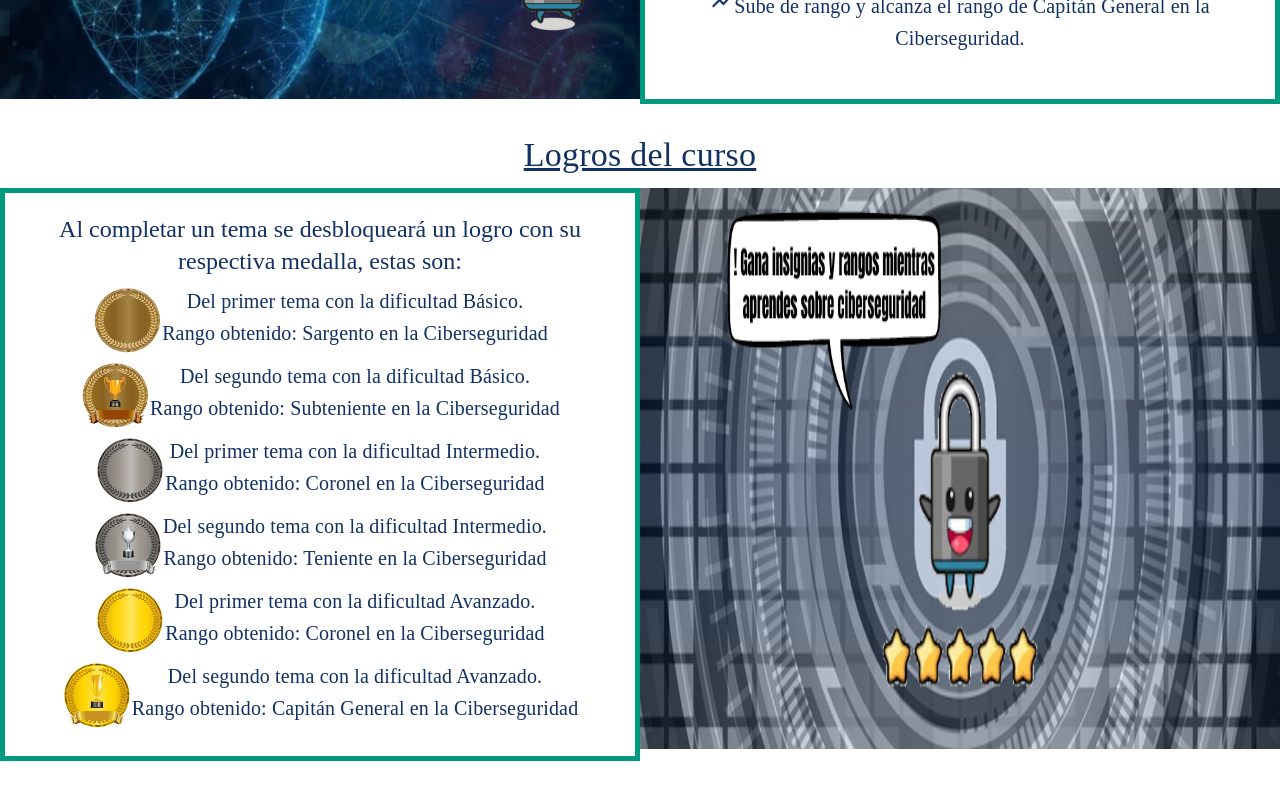
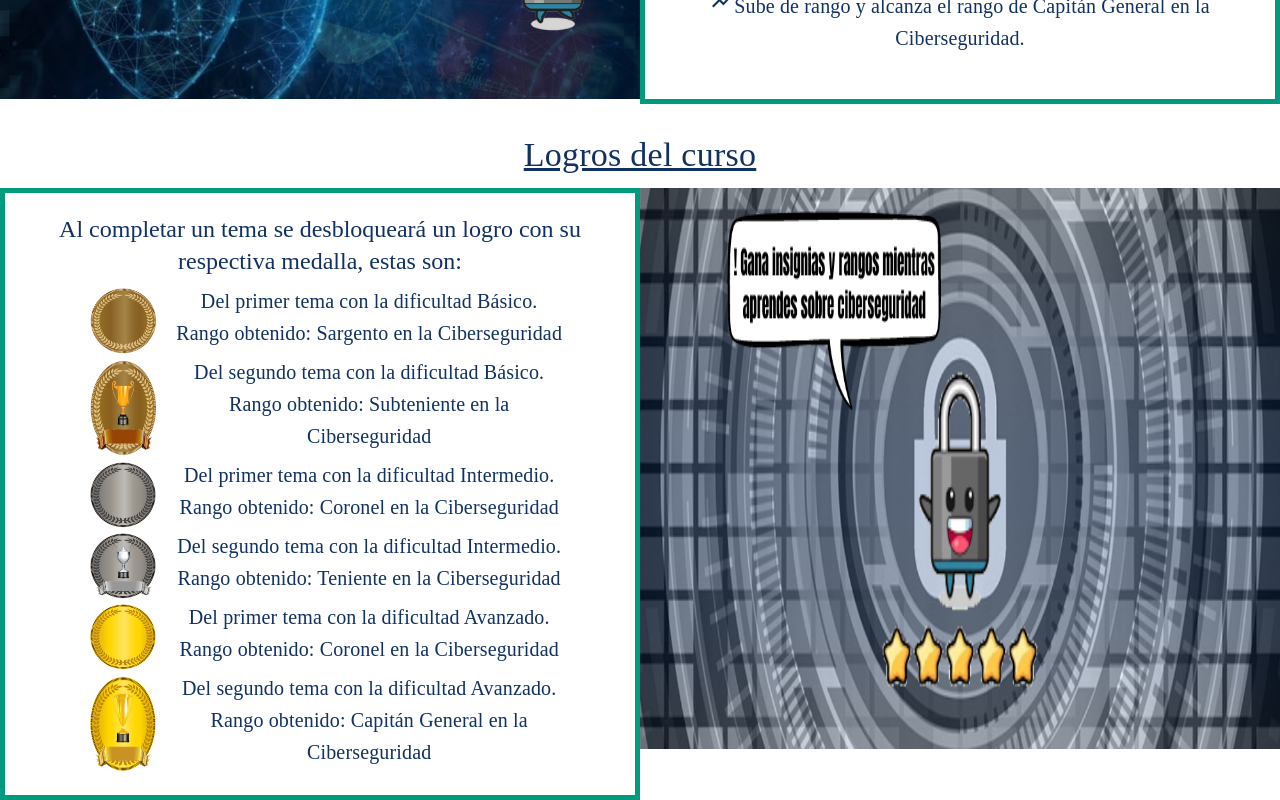
Before and after one commit to Bernabeus/proyecto_tit_front, a Next.js app: page /informacion in a window 1280 px wide. Shown: the part 1331-2131 px from the top of the page. Before the commit the page ends 2092 px from the top, so only its background shows below. Built offline with nearby package versions, Linux system fonts and the light colour scheme; no server answers.

Commit message:
Cambios estilos

```diff
--- a/src/pages/informacion/index.js
+++ b/src/pages/informacion/index.js
@@ -227,74 +227,74 @@ const InformationPage = () => {
                 <Grid item={true} xs={12} md={6} lg={6} className={classes.contentStyle}>
                     <Typography variant="h5" gutterBottom className={classes.textList}>Al completar un tema se desbloqueará un logro con su respectiva medalla, estas son:</Typography>
                     <Grid container style={{ display: 'flex', justifyContent: 'center'}}>
-                    <Grid>
+                    <Grid xs={12} md={2} style={{display: 'flex', justifyContent: 'center'}}>
                     <Image
                         src={logro1}
                         height={70}
                         width={70}
                     />
                     </Grid>
-                    <Grid >
+                    <Grid xs={12} md={8}>
                     <Typography variant="h6" gutterBottom className={classes.textList}>Del primer tema con la dificultad Básico.<br />Rango obtenido: Sargento en la Ciberseguridad</Typography>
                     </Grid>
                     </Grid>
                     <Grid container style={{ display: 'flex', justifyContent: 'center'}}>
-                    <Grid>
+                    <Grid  xs={12} md={2} style={{display: 'flex', justifyContent: 'center'}}>
                     <Image
                         src={logro2}
                         height={70}
                         width={70}
                     />
                     </Grid>
-                    <Grid>
+                    <Grid xs={12} md={8}>
                     <Typography variant="h6" gutterBottom className={classes.textList}>Del segundo tema con la dificultad Básico.<br />Rango obtenido: Subteniente en la Ciberseguridad</Typography>
                     </Grid>
                     </Grid>
                     <Grid container style={{ display: 'flex', justifyContent: 'center'}}>
-                    <Grid>
+                    <Grid xs={12} md={2} style={{display: 'flex', justifyContent: 'center'}}>
                     <Image
                         src={logro3}
                         height={70}
                         width={70}
                     />
                     </Grid>
-                    <Grid>
+                    <Grid xs={12} md={8}>
                     <Typography variant="h6" gutterBottom className={classes.textList}>Del primer tema con la dificultad Intermedio.<br />Rango obtenido: Coronel en la Ciberseguridad</Typography>
                     </Grid>
                     </Grid>
                     <Grid container style={{ display: 'flex', justifyContent: 'center'}}>
-                    <Grid>
+                    <Grid xs={12} md={2} style={{display: 'flex', justifyContent: 'center'}}>
                     <Image
                         src={logro4}
                         height={70}
                         width={70}
                     />
                     </Grid>
-                    <Grid>
+                    <Grid xs={12} md={8}>
                     <Typography variant="h6" gutterBottom className={classes.textList}>Del segundo tema con la dificultad Intermedio.<br />Rango obtenido: Teniente en la Ciberseguridad</Typography>
                     </Grid>
                     </Grid>
                     <Grid container style={{ display: 'flex', justifyContent: 'center'}}>
-                    <Grid>
+                    <Grid xs={12} md={2} style={{display: 'flex', justifyContent: 'center'}}>
                     <Image
                         src={logro5}
                         height={70}
                         width={70}
                     />
                     </Grid>
-                    <Grid>
+                    <Grid xs={12} md={8}>
                     <Typography variant="h6" gutterBottom className={classes.textList}>Del primer tema con la dificultad Avanzado.<br />Rango obtenido: Coronel en la Ciberseguridad</Typography>
                     </Grid>
                     </Grid>
                     <Grid container style={{ display: 'flex', justifyContent: 'center'}}>
-                    <Grid>
+                    <Grid xs={12} md={2} style={{display: 'flex', justifyContent: 'center'}}>
                     <Image
                         src={logro6}
                         height={70}
                         width={70}
                     />
                     </Grid>
-                    <Grid>
+                    <Grid xs={12} md={8}>
                     <Typography variant="h6" gutterBottom className={classes.textList}>Del segundo tema con la dificultad Avanzado.<br />Rango obtenido: Capitán General en la Ciberseguridad</Typography>
                     </Grid>
                     </Grid>
--- a/src/pages/perfil/PerfilBody.js
+++ b/src/pages/perfil/PerfilBody.js
@@ -56,7 +56,8 @@ const useStyles = makeStyles((theme) => ({
         justifyContent: "center"
     },
     progr: {
-        backgroundColor: "#fff"
+        backgroundColor: "#fff",
+        height: 20
     }
 }));
 
@@ -121,7 +122,7 @@ export default function PerfilBody() {
                         <Grid item={true} xs={12} className={classes.text23}>
                             <Typography variant="h4" gutterBottom className={classes.text}>
                                 Experiencia:
-                                <LinearProgress variant="determinate" color="secondary" className={classes.progr} value={user ? user.experience: ''} ></LinearProgress>
+                                <LinearProgress variant="determinate" color="secondary" className={classes.progr} value={userI ? userI.experience: ''} ></LinearProgress>
                             </Typography>
 
                         </Grid>
```
Also changed, not shown: src/components/ThemeComponent.js (+4 -7 lines).
